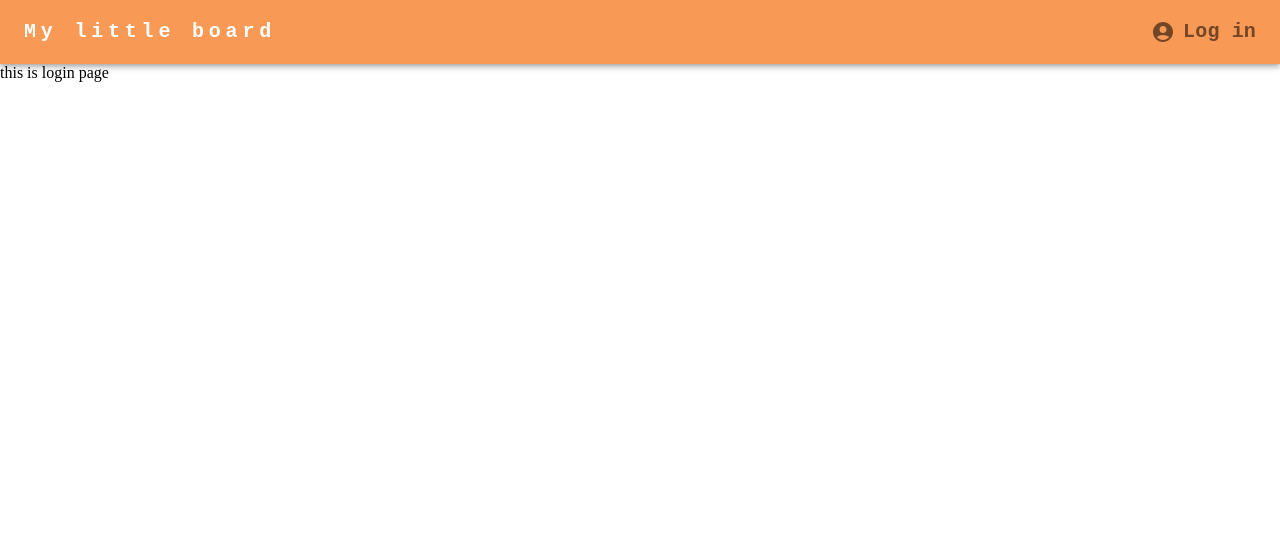
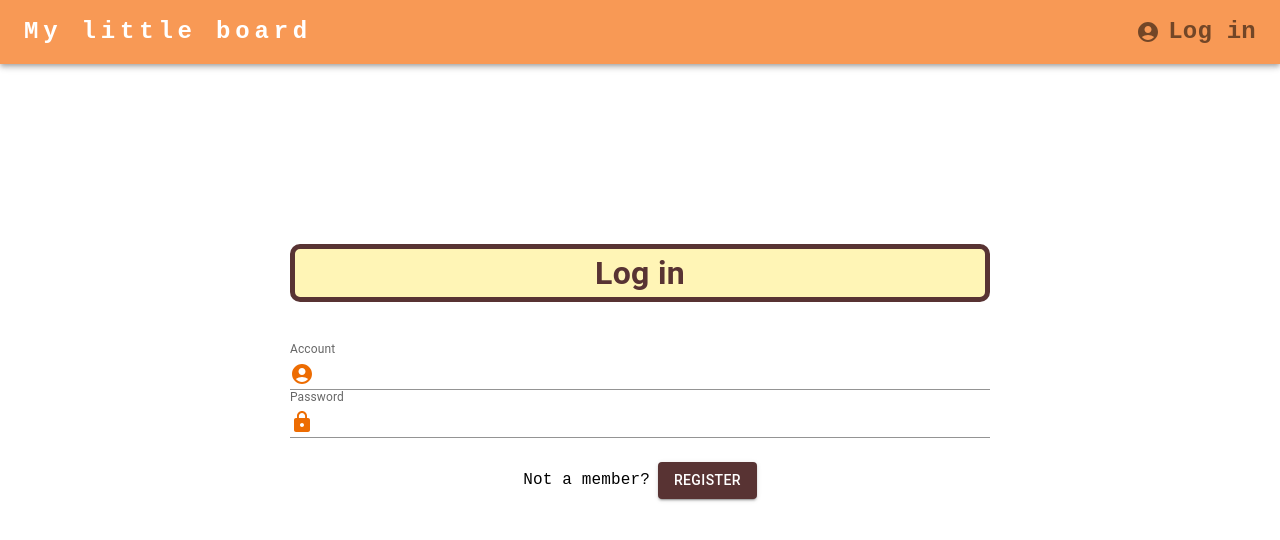
Before and after one commit to kaulfield23/my-little-board, a Next.js app: page /login in a window 1280 px wide. Shown: the top 540 px of the page. Built offline with nearby package versions, Linux system fonts and the light colour scheme.

Commit message:
added simple design

```diff
--- a/pages/login.tsx
+++ b/pages/login.tsx
@@ -1,8 +1,94 @@
-import React from "react";
+import React, { useState } from "react";
 import type { NextPage } from "next";
+import { Button, InputAdornment, TextField, Typography } from "@mui/material";
+import { Box } from "@mui/system";
+import { AccountCircle } from "@mui/icons-material";
+import LockIcon from "@mui/icons-material/Lock";
+import Register from "../src/components/Register";
 
-const login: NextPage = () => {
-  return <>this is login page</>;
+const Login: NextPage = () => {
+  const [isMember, setIsMember] = useState<boolean>(true);
+  const [userId, setUserId] = useState<string>("");
+  const [userPassword, setUserPassword] = useState<string>("");
+  console.log(userId, userPassword, "ye");
+
+  const textFieldValue = ["Account", "Password"];
+  return (
+    <>
+      {isMember && (
+        <Box
+          sx={{
+            maxWidth: "700px",
+            margin: { xs: "250px auto", md: "180px auto" },
+            padding: { xs: "0 50px" },
+            textAlign: "center",
+          }}
+        >
+          <Typography
+            sx={{
+              mb: 5,
+              fontSize: "2rem",
+              fontWeight: 700,
+              color: "#583333",
+              backgroundColor: "#fff5b6",
+              border: "5px solid #583333",
+              borderRadius: "10px",
+            }}
+          >
+            Log in
+          </Typography>
+          {textFieldValue.map((item) => {
+            return (
+              <TextField
+                key={item}
+                id="input-with-icon-textfield"
+                label={item}
+                color="warning"
+                fullWidth
+                InputProps={{
+                  startAdornment: (
+                    <InputAdornment position="start">
+                      {item === "Account" && <AccountCircle color="warning" />}
+                      {item === "Password" && <LockIcon color="warning" />}
+                    </InputAdornment>
+                  ),
+                }}
+                onChange={(e) => {
+                  if (item === "Account") {
+                    setUserId(e.target.value);
+                  } else {
+                    setUserPassword(e.target.value);
+                  }
+                }}
+                variant="standard"
+              />
+            );
+          })}
+          <Box
+            sx={{
+              display: "flex",
+              justifyContent: "center",
+              alignItems: "center",
+              mt: 3,
+            }}
+          >
+            <Typography sx={{ fontFamily: "monospace" }}>
+              Not a member?
+            </Typography>
+            <Button
+              variant="contained"
+              color="warning"
+              sx={{ ml: 1, backgroundColor: "#583333" }}
+              onClick={() => setIsMember(false)}
+            >
+              Register
+            </Button>
+          </Box>
+        </Box>
+      )}
+      {!isMember && <Register isMember={setIsMember} />}
+    </>
+  );
 };
 
-export default login;
+export default Login;
--- a/src/components/Navbar.tsx
+++ b/src/components/Navbar.tsx
@@ -16,7 +16,6 @@ const Navbar = () => {
         <Container maxWidth="xl">
           <Toolbar disableGutters sx={{ justifyContent: "space-between" }}>
             <Typography
-              variant="h6"
               noWrap
               component="a"
               href="/"
@@ -27,6 +26,7 @@ const Navbar = () => {
                 letterSpacing: ".3rem",
                 color: "inherit",
                 textDecoration: "none",
+                fontSize: { xs: "1rem", md: "1.5rem" },
               }}
             >
               My little board
@@ -42,10 +42,10 @@ const Navbar = () => {
                       fontFamily: "monospace",
                       fontWeight: 700,
                       color: "inherit",
+                      fontSize: { xs: "1rem", md: "1.5rem" },
                     }}
                     component="a"
                     href="/login"
-                    variant="h6"
                   >
                     Log in
                   </Typography>
--- /dev/null
+++ b/src/components/Register.tsx
@@ -0,0 +1,91 @@
+import { Box, Button, TextField, Typography } from "@mui/material";
+import React, { Dispatch, FC, SetStateAction } from "react";
+
+type RegisterType = {
+  isMember: Dispatch<SetStateAction<boolean>>;
+};
+
+const Register: FC<RegisterType> = ({ isMember }) => {
+  return (
+    <>
+      <Box
+        sx={{
+          margin: { xs: "130px 0 0 0", md: "200px 0 0 0" },
+          display: "flex",
+          justifyContent: "center",
+          flexDirection: "column",
+          alignItems: "center",
+        }}
+      >
+        <Typography
+          sx={{
+            mb: 5,
+            fontSize: "2rem",
+            fontWeight: 700,
+            color: "#583333",
+            backgroundColor: "#fff5b6",
+            border: "5px solid #583333",
+            borderRadius: "10px",
+            padding: { xs: "0 25px", md: "0 150px" },
+          }}
+        >
+          Register
+        </Typography>
+        <Box
+          sx={{
+            mb: 3,
+            display: "flex",
+            flexDirection: "column",
+          }}
+        >
+          <Typography>Create Account</Typography>
+          <Box
+            sx={{ display: "flex", flexDirection: { xs: "column", md: "row" } }}
+          >
+            <TextField
+              id="outlined-ID"
+              label="ID"
+              color="warning"
+              sx={{ mr: { md: 1 }, mb: { xs: 1 } }}
+            />
+            <TextField
+              id="outlined-password"
+              label="Password"
+              color="warning"
+            />
+          </Box>
+        </Box>
+        <Box sx={{ display: "flex", flexDirection: "column" }}>
+          <Typography>Personal Information</Typography>
+          <Box
+            sx={{ display: "flex", flexDirection: { xs: "column", md: "row" } }}
+          >
+            <TextField
+              label="First Name"
+              variant="filled"
+              color="success"
+              sx={{ mr: { md: 1 }, mb: { xs: 1 } }}
+            />
+            <TextField label="Last Name" variant="filled" color="success" />
+          </Box>
+        </Box>
+      </Box>
+      <Box sx={{ textAlign: "center", mt: 3 }} className="enooo">
+        <Button
+          onClick={() => {
+            isMember(true);
+          }}
+          variant="contained"
+          color="warning"
+          sx={{
+            backgroundColor: "#583333",
+          }}
+        >
+          Sign up
+        </Button>
+      </Box>
+    </>
+  );
+};
+
+export default Register;
--- a/styles/globals.css
+++ b/styles/globals.css
@@ -2,4 +2,5 @@
     margin: 0;
     padding: 0;
     text-decoration: none;
+    font-family: "monospace";
 }
```
